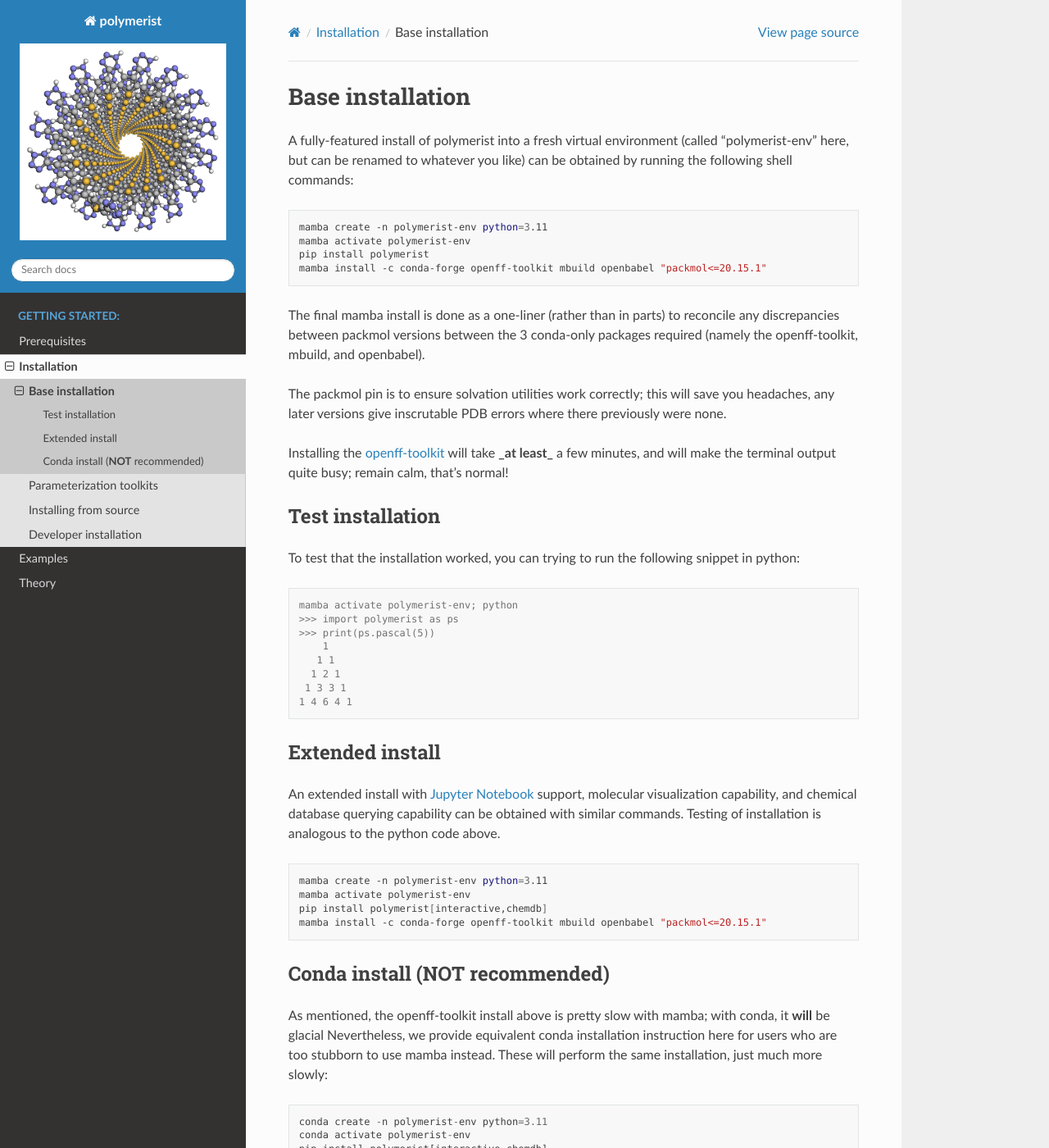
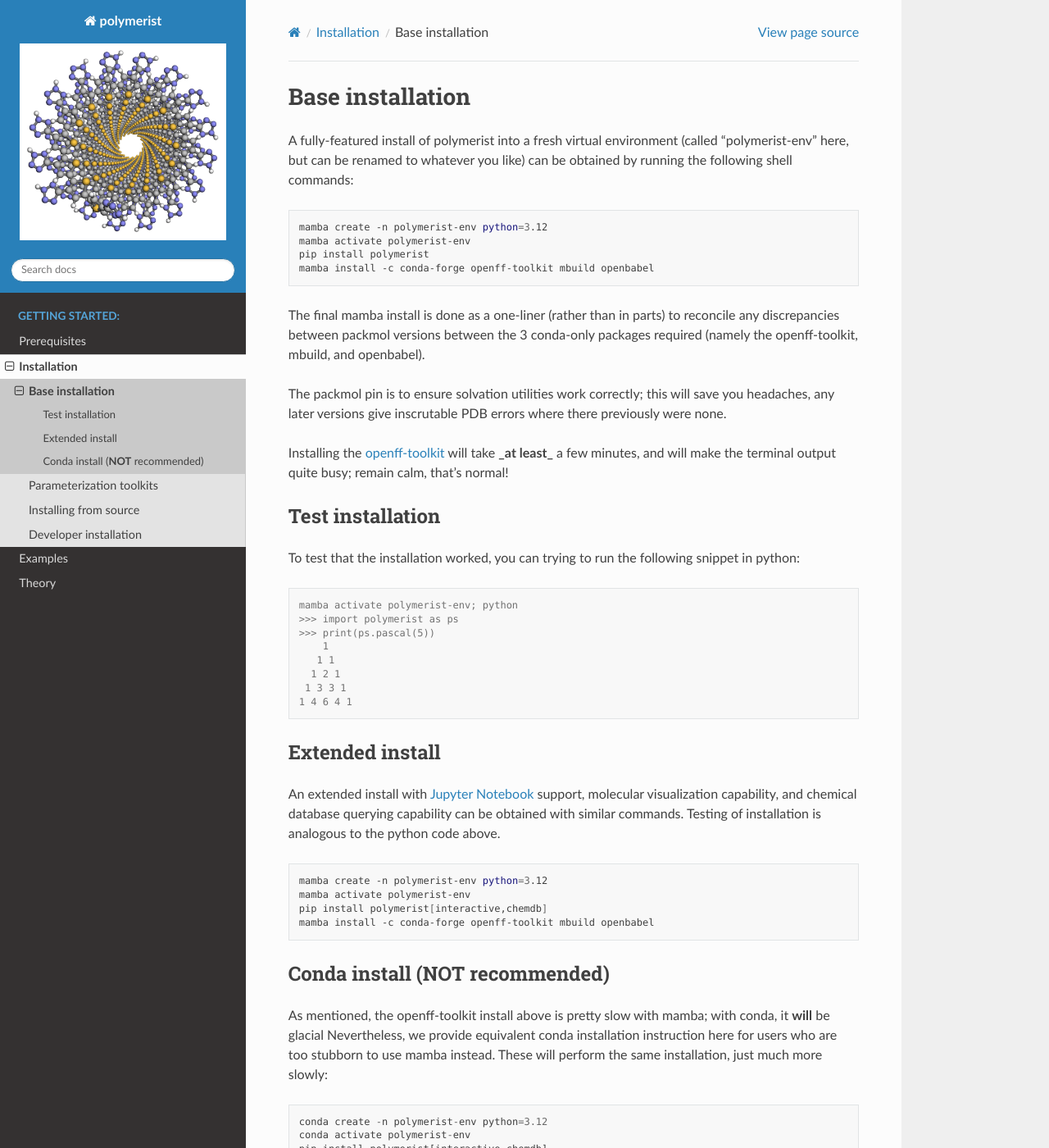
Before and after one commit to timbernat/polymerist, a Sphinx documentation site: the page built from docs/installation/base.rst, in a window 1280 px wide and 1400 px high. Shown: the whole window at 82% size. Built offline with Sphinx 7.4.7 and the Read the Docs theme 3.1.0, drawn with Linux system fonts in a browser that asks for light colours; the version number could not be read and is left out.

Commit message:
Updated install instructions in docs (bumped 3.11 -> 3.12, removed Packmol pin)

```diff
--- a/docs/examples.rst
+++ b/docs/examples.rst
@@ -18,7 +18,7 @@ polymerization mechanism, and any co-molecules (e.g. solvent) you wish to model.
 * 1.3 - `Kapton polyimides and with multiple intermonomer bonds <https://github.com/timbernat/polymerist_examples/blob/main/1-polymerization/1.3-polyimide_multibond_cycles.ipynb>`_
 * 1.4 - `Crosslinkable MPD-TMC polyamides <https://github.com/timbernat/polymerist_examples/blob/main/1-polymerization/1.4-MPD-TMC_polyamides.ipynb>`_
 * 1.5 - `PEG-PLGA block copolymers <https://github.com/timbernat/polymerist_examples/blob/main/1-polymerization/1.5-PEG-PLGA_copolymers.ipynb>`_
-* 1.6 - `conjugated thiophenyl polymers with arbitrary sidechains <https://github.com/timbernat/polymerist_examples/blob/main/1-polymerization/1.6-functionalized_polythiophenes.ipynb>`_
+* 1.6 - `Conjugated thiophenyl polymers with arbitrary sidechains <https://github.com/timbernat/polymerist_examples/blob/main/1-polymerization/1.6-functionalized_polythiophenes.ipynb>`_
 
 2 - `Preparing systems containing polymers <https://github.com/timbernat/polymerist_examples/blob/main/2-preparation/2.0-index.ipynb>`_
 =======================================================================================================================================
--- a/docs/installation/base.rst
+++ b/docs/installation/base.rst
@@ -7,10 +7,10 @@ can be obtained by running the following shell commands:
 
 .. code-block:: bash
 
-    mamba create -n polymerist-env python=3.11
+    mamba create -n polymerist-env python=3.12
     mamba activate polymerist-env
     pip install polymerist
-    mamba install -c conda-forge openff-toolkit mbuild openbabel "packmol<=20.15.1"
+    mamba install -c conda-forge openff-toolkit mbuild openbabel
 
 The final mamba install is done as a one-liner (rather than in parts)
 to reconcile any discrepancies between packmol versions between the
@@ -45,10 +45,10 @@ Testing of installation is analogous to the python code above.
 
 .. code-block:: bash
 
-    mamba create -n polymerist-env python=3.11
+    mamba create -n polymerist-env python=3.12
     mamba activate polymerist-env
     pip install polymerist[interactive,chemdb]
-    mamba install -c conda-forge openff-toolkit mbuild openbabel "packmol<=20.15.1"
+    mamba install -c conda-forge openff-toolkit mbuild openbabel
 
 Conda install (**NOT** recommended)
 -----------------------------------
@@ -57,7 +57,7 @@ Nevertheless, we provide equivalent conda installation instruction here for user
 These will perform the same installation, just much more slowly:
 ::
 
-    conda create -n polymerist-env python=3.11
+    conda create -n polymerist-env python=3.12
     conda activate polymerist-env
     pip install polymerist[interactive,chemdb]
-    conda install -c conda-forge openff-toolkit mbuild openbabel "packmol<=20.15.1"
+    conda install -c conda-forge openff-toolkit mbuild openbabel
```
